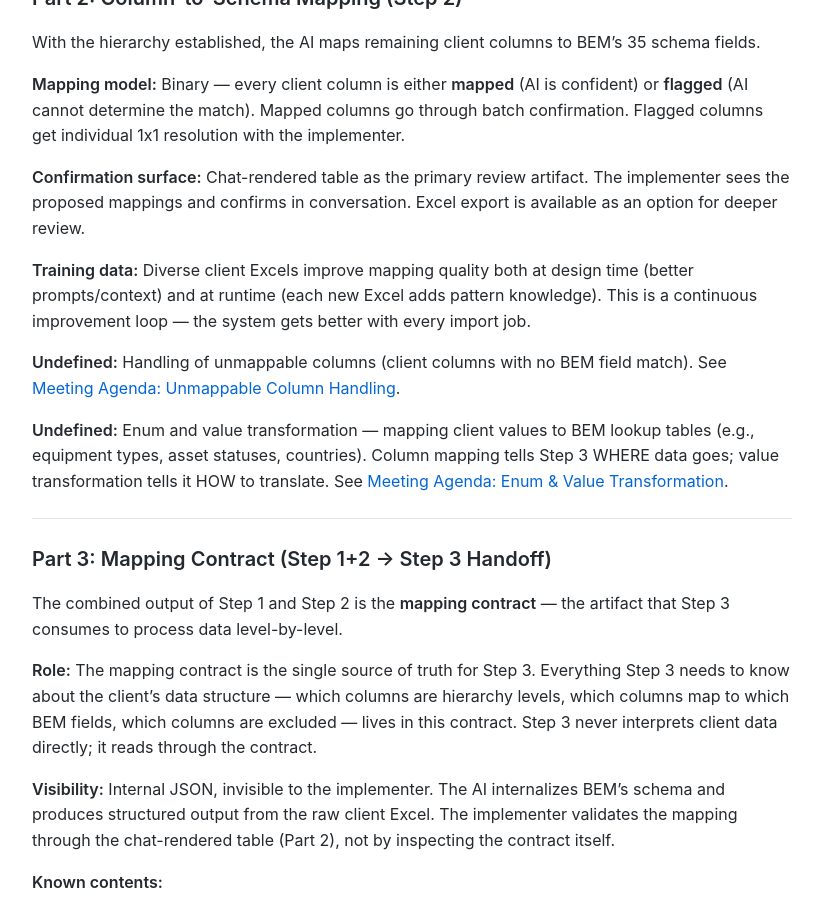
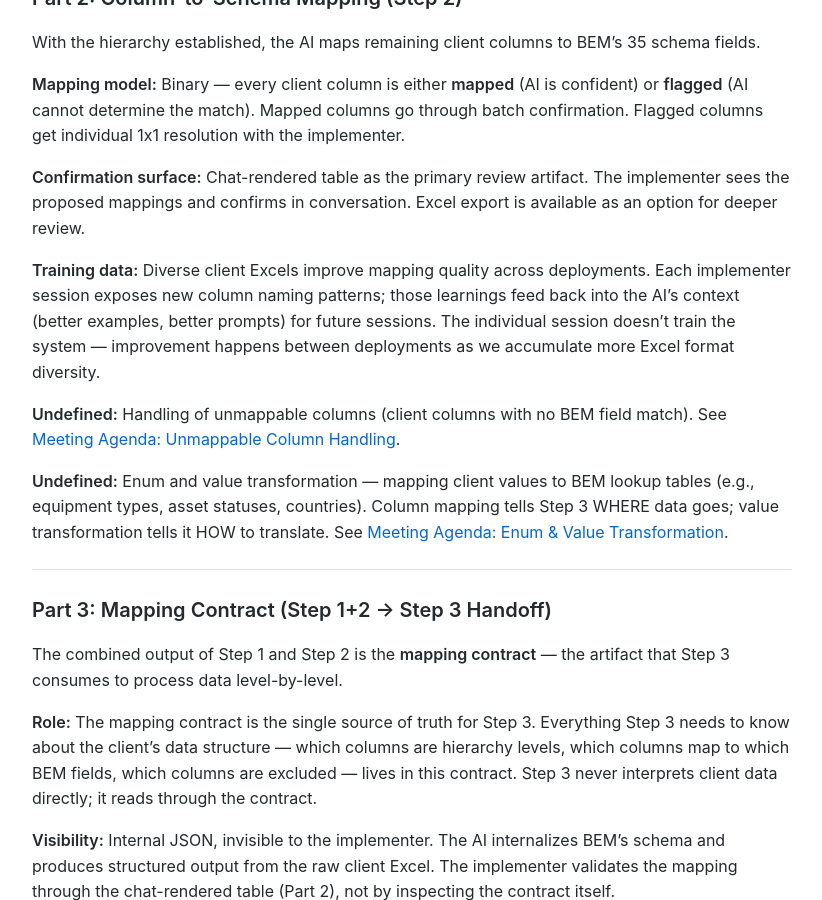
Before and after one commit to MariusWilsch/public-wilsch-ai-pages, a Jekyll site: the page built from project/archibus-fm-assistant/step-1-2-setup-phase-design.md, in a window 1280 px wide and 900 px high, scrolled down 2365 px. Shown: the whole window, without its empty margins (228-1050 px from the left). Built offline with Jekyll 4.4.1, drawn with Linux system fonts in a browser that asks for light colours; our own code applies the rules of GitHub Pages for plain Markdown files.

Commit message:
Sync from hippocampus 2026-02-25

```diff
--- a/project/archibus-fm-assistant/step-1-2-setup-phase-design.md
+++ b/project/archibus-fm-assistant/step-1-2-setup-phase-design.md
@@ -67,7 +67,7 @@ With the hierarchy established, the AI maps remaining client columns to BEM's 35
 
 **Confirmation surface:** Chat-rendered table as the primary review artifact. The implementer sees the proposed mappings and confirms in conversation. Excel export is available as an option for deeper review.
 
-**Training data:** Diverse client Excels improve mapping quality both at design time (better prompts/context) and at runtime (each new Excel adds pattern knowledge). This is a continuous improvement loop — the system gets better with every import job.
+**Training data:** Diverse client Excels improve mapping quality across deployments. Each implementer session exposes new column naming patterns; those learnings feed back into the AI's context (better examples, better prompts) for future sessions. The individual session doesn't train the system — improvement happens between deployments as we accumulate more Excel format diversity.
 
 **Undefined:** Handling of unmappable columns (client columns with no BEM field match). See [Meeting Agenda: Unmappable Column Handling](rein-meeting-agenda-step2-schema-mapping).
 
```
